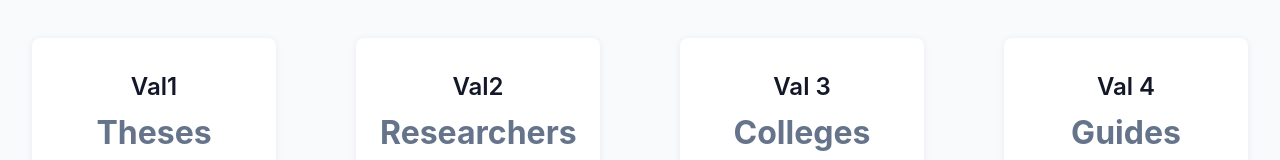
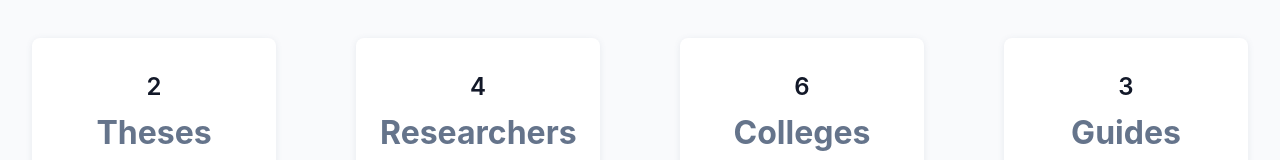
Before and after one commit to SIH-2022-WoG/frontend, a React (Create React App) app: page / in a window 1280 px wide. Shown: the part 444-604 px from the top of the page. Built offline with nearby package versions, Linux system fonts and the light colour scheme.

Commit message:
homepage ui changes

```diff
--- a/src/pages/Homepage.jsx
+++ b/src/pages/Homepage.jsx
@@ -57,7 +57,7 @@ const Homepage = () => {
             size="large"
 
             component={Link}
-            to="/projects"
+            to="/signup"
             color="primary"
             variant="contained"
           >
@@ -98,7 +98,7 @@ const Homepage = () => {
                     component="h2"
 
                   >
-                    Val1
+                    2
                   </Typography>
                   <Typography
                     variant="h4"
@@ -121,7 +121,7 @@ const Homepage = () => {
                     component="h2"
 
                   >
-                    Val2
+                    4
                   </Typography>
                   <Typography
                     align="center"
@@ -144,7 +144,7 @@ const Homepage = () => {
                     component="h2"
 
                   >
-                    Val 3
+                    6
                   </Typography>
                   <Typography
                     align="center"
@@ -167,7 +167,7 @@ const Homepage = () => {
                     component="h2"
 
                   >
-                    Val 4
+                    3
                   </Typography>
                   <Typography
                     align="center"
```
